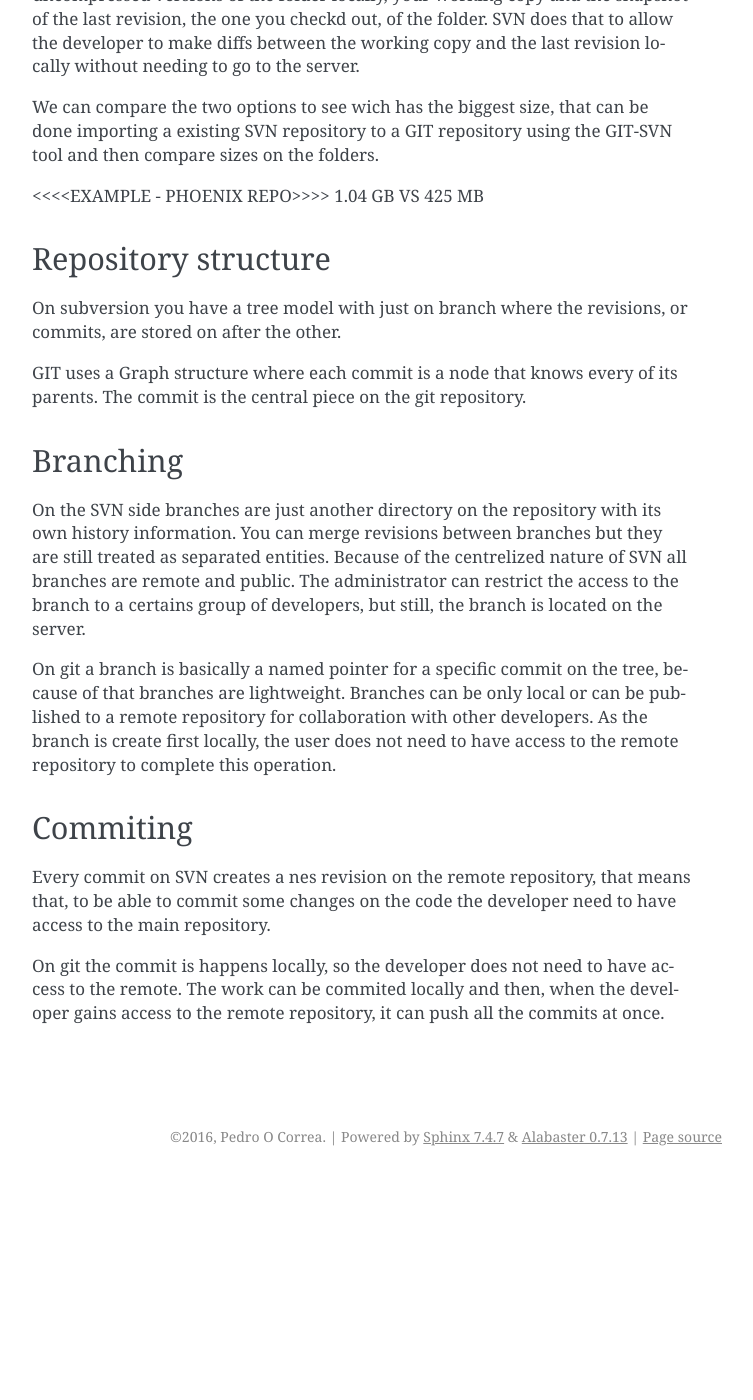
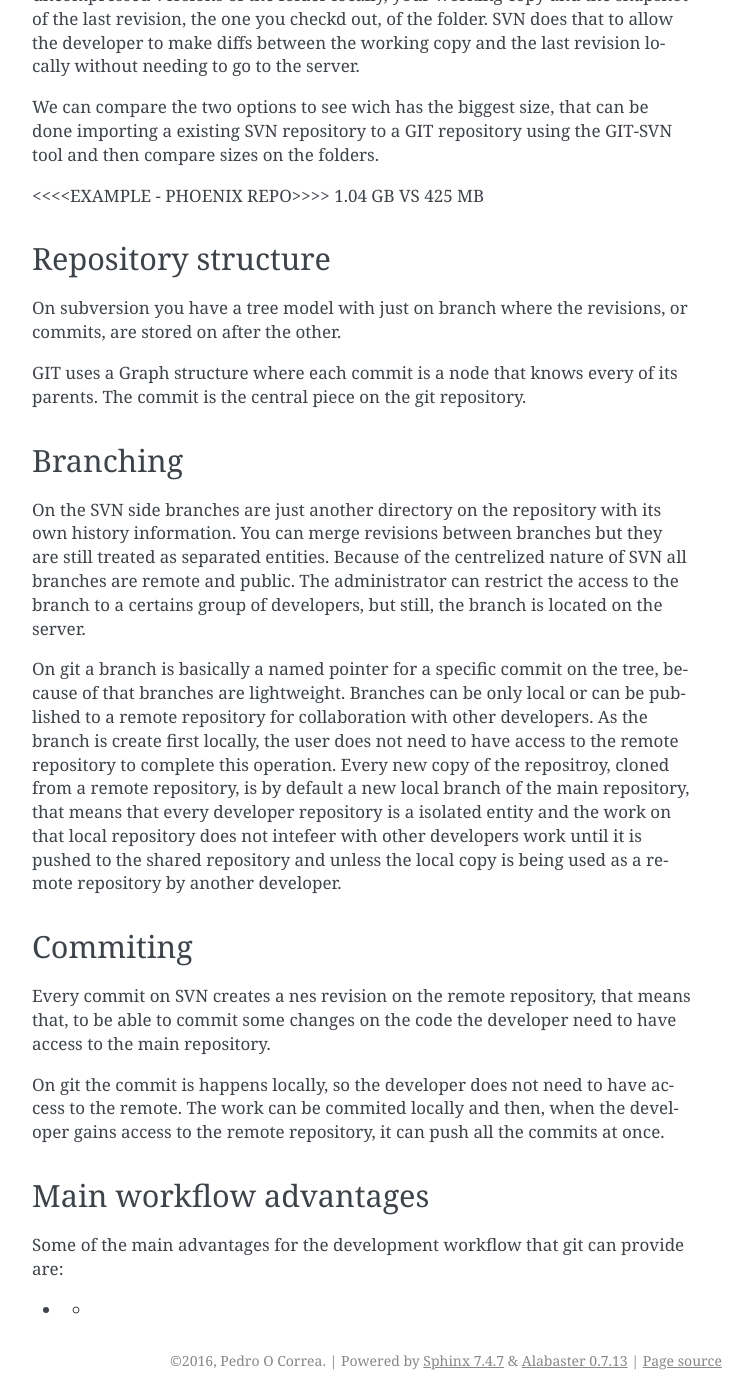
Before and after one commit to pedrostc/svn-vs-git, a Sphinx documentation site: the page built from docs/Presentation.md, in a window 1280 px wide and 1400 px high, scrolled down 529 px. Shown: the whole window, without its empty margins (388-1141 px from the left). Built offline with Sphinx 7.4.7, drawn with Linux system fonts in a browser that asks for light colours; before the commit the page ends 1705 px from its top, so only the background shows below that; some of the changed text lies outside the part shown.

Commit message:
Review do topico branching. Adicionado topico de principais vantagens.

```diff
--- a/docs/Presentation.md
+++ b/docs/Presentation.md
@@ -29,6 +29,7 @@ GIT uses a Graph structure where each commit is a node that knows every of its p
 On the SVN side branches are just another directory on the repository with its own history information. You can merge revisions between branches but they are still treated as separated entities. Because of the centrelized nature of SVN all branches are remote and public. The administrator can restrict the access to the branch to a certains group of developers, but still, the branch is located on the server.
 
 On git a branch is basically a named pointer for a specific commit on the tree, because of that branches are lightweight. Branches can be only local or can be published to a remote repository for collaboration with other developers. As the branch is create first locally, the user does not need to have access to the remote repository to complete this operation.
+Every new copy of the repositroy, cloned from a remote repository, is by default a new local branch of the main repository, that means that every developer repository is a isolated entity and the work on that local repository does not intefeer with other developers work until it is pushed to the shared repository and unless the local copy is being used as a remote repository by another developer.
 
 ## Commiting
 
@@ -36,4 +37,8 @@ Every commit on SVN creates a nes revision on the remote repository, that means
 
 On git the commit is happens locally, so the developer does not need to have access to the remote. The work can be commited locally and then, when the developer gains access to the remote repository, it can push all the commits at once.
 
-##
+## Main workflow advantages
+
+Some of the main advantages for the development workflow that git can provide are:
+
+* -
```
